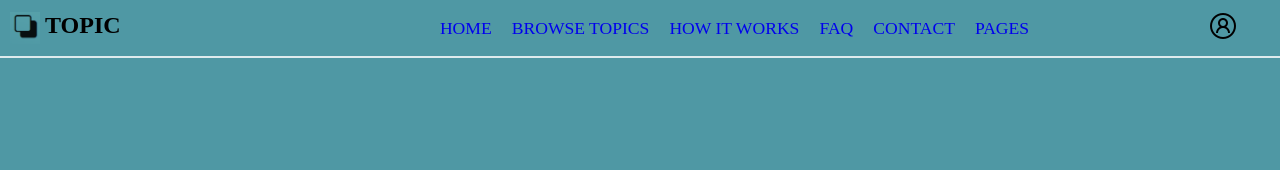
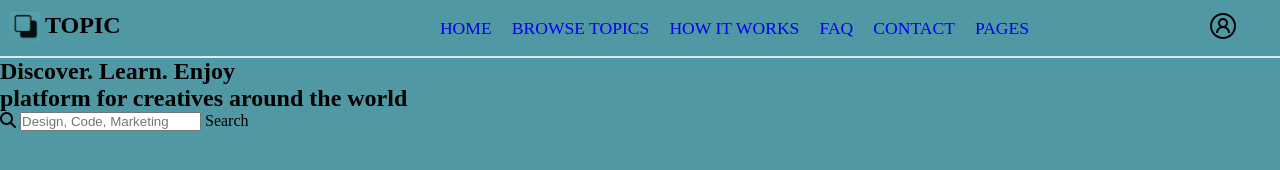
Before and after one commit to abdullah-mridha/clone-topic-list, a plain HTML site: page index.html in a window 1280 px wide. Drawn offline with Linux system fonts and the light colour scheme.

Commit message:
Section search's html done

```diff
--- a/index.html
+++ b/index.html
@@ -40,5 +40,16 @@
             </div>
         </nav><hr class="hro">
     </header>
+    <section class="search">
+        <div class="search-h">
+            <h1>Discover. Learn. Enjoy</h1>
+            <h2>platform for creatives around the world</h2>
+        </div>
+        <div class="search-input">
+            <i class="fa-solid fa-magnifying-glass search-icon"></i>
+            <input type="search" placeholder="Design, Code, Marketing" id="search-btn" class="search-place" >
+            <label for="search-btn">Search</label>
+        </div>
+    </section>
 </body>
 </html>
```
